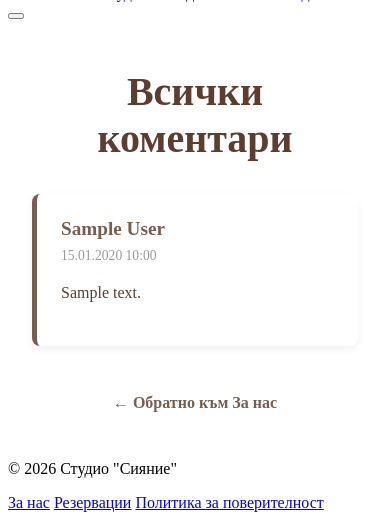
After one commit to Yaneww11/massageProject, a Django app: page /comments/ in a window 390 px wide. The commit adds this page. Shown: the part 378-898 px from the top of the page. Run offline with Django 5.2, Linux system fonts and the light colour scheme; tables that the repository leaves empty hold one stand-in row (values such as "Sample post").

Commit message:
feat: enhance comment moderation and registration account claiming
- Filter AboutPage comments by is_reviewed=True and limit to 15 newest first.
- Add success message for pending comment reviews.
- Implement AllCommentsView with pagination and dedicated template.
- Allow registration for existing phone numbers without passwords (account claiming).
- Custom Bulgarian error message for registration with already registered phone numbers.
- Update CustomUser admin with missing fieldsets.

```diff
--- a/massageProject/main_app/forms.py
+++ b/massageProject/main_app/forms.py
@@ -55,6 +55,10 @@ class ReservationBaseForm(forms.ModelForm):
             }
         }
 
+    def __init__(self, *args, **kwargs):
+        super().__init__(*args, **kwargs)
+        self.fields['massage'].label_from_instance = lambda obj: f"{obj.name} ({obj.duration_in_minutes} мин)"
+
 class ReservationCreateForm(ReservationBaseForm):
     pass
 
--- a/massageProject/main_app/models.py
+++ b/massageProject/main_app/models.py
@@ -115,6 +115,12 @@ class MessageReservation(models.Model):
 
     objects = ReservationManager()
     all_objects = models.Manager()
+
+    @property
+    def end_time(self):
+        start_dt = datetime.combine(self.date, self.time)
+        duration = timedelta(minutes=self.massage.duration_in_minutes)
+        return (start_dt + duration).time()
 
     def clean(self):
         # Use _id to avoid RelatedObjectDoesNotExist if the field is not set
--- a/massageProject/main_app/urls.py
+++ b/massageProject/main_app/urls.py
@@ -1,7 +1,7 @@
 from django.urls import path, include
 
 from massageProject.main_app.views import Index, MassagesDashboard, ReservationPage, AboutPage, ProfilePage, \
-    MassageDetail, edit_reservation, delete_reservation, PrivacyPolicyView, check_availability
+    MassageDetail, edit_reservation, delete_reservation, PrivacyPolicyView, check_availability, AllCommentsView
 
 urlpatterns = [
     path('', Index.as_view(), name='index'),
@@ -10,6 +10,7 @@ urlpatterns = [
     path('reserve/', ReservationPage.as_view(), name='reservation_page'),
     path('check-availability/', check_availability, name='check_availability'),
     path('about/', AboutPage.as_view(), name='about_page'),
+    path('comments/', AllCommentsView.as_view(), name='all_comments'),
     path('profile/', ProfilePage.as_view(), name='profile_page'),
     path('massage/<int:pk>/', MassageDetail.as_view(), name='massage_detail'),
 
--- a/massageProject/main_app/views.py
+++ b/massageProject/main_app/views.py
@@ -169,7 +169,8 @@ class AboutPage(TemplateView):
         context = super().get_context_data(**kwargs)
         context['masseur'] = Masseur.objects.first()
         context['studio'] = MessageStudio.objects.values('description', 'main_image').first()
-        context['comments'] = Comment.objects.all().order_by('-created_at')[:5]
+        context['comments'] = Comment.objects.filter(is_reviewed=True).order_by('-created_at')[:15]
+        context['total_comments_count'] = Comment.objects.filter(is_reviewed=True).count()
         if 'form' not in context:
             context['form'] = CommentForm()
 
@@ -201,6 +202,7 @@ class AboutPage(TemplateView):
                 comment.user = user
                 comment.author = user.get_full_name() or user.phone_number
             comment.save()
+            messages.success(request, 'Вашият коментар е изпратен успешно и ще бъде публикуван след преглед.')
             return redirect('about_page')
 
         extra = {'form': form}
@@ -208,6 +210,15 @@ class AboutPage(TemplateView):
             extra['name_form'] = name_form
 
         return self.render_to_response(self.get_context_data(**extra))
+
+class AllCommentsView(ListView):
+    model = Comment
+    template_name = 'pages/all_comments.html'
+    context_object_name = 'comments'
+    paginate_by = 15
+
+    def get_queryset(self):
+        return Comment.objects.filter(is_reviewed=True).order_by('-created_at')
 
 class ProfilePage(LoginRequiredMixin, TemplateView):
     template_name = 'pages/my_profile.html'
--- /dev/null
+++ b/templates/pages/all_comments.html
@@ -0,0 +1,103 @@
+{% extends 'base.html' %}
+{% load static %}
+
+{% block content %}
+<link rel="stylesheet" href="{% static 'css/pages/about.css' %}">
+<style>
+    .all-comments-section {
+        max-width: 800px;
+        margin: 3rem auto;
+        padding: 0 1.5rem;
+    }
+    .comment-list {
+        display: flex;
+        flex-direction: column;
+        gap: 1.5rem;
+    }
+    .comment-card {
+        background: #fff;
+        padding: 1.5rem;
+        border-radius: 8px;
+        box-shadow: 0 4px 10px rgba(0,0,0,0.05);
+        border-left: 5px solid #7a5e4d;
+        text-align: left;
+    }
+    .comment-card strong {
+        display: block;
+        font-family: 'Playfair Display', serif;
+        font-size: 1.2rem;
+        color: #7a5e4d;
+        margin-bottom: 0.5rem;
+    }
+    .comment-card .date {
+        font-size: 0.85rem;
+        color: #999;
+        margin-bottom: 0.5rem;
+    }
+    .comment-card p {
+        color: #5c3d2e;
+        line-height: 1.6;
+    }
+    .pagination {
+        margin-top: 3rem;
+        display: flex;
+        justify-content: center;
+        align-items: center;
+        gap: 0.5rem;
+        flex-wrap: wrap;
+    }
+    .pagination a, .pagination span {
+        padding: 0.5rem 1rem;
+        border: 1px solid #7a5e4d;
+        border-radius: 4px;
+        color: #7a5e4d;
+        text-decoration: none;
+        transition: all 0.3s ease;
+    }
+    .pagination a:hover {
+        background: #f9f5f0;
+    }
+    .pagination .current {
+        background: #7a5e4d;
+        color: #fff;
+    }
+</style>
+
+<div class="all-comments-section">
+    <h2 style="text-align: center; color: #5c3d2e; margin-bottom: 2rem; font-family: 'Playfair Display', serif; font-size: 2.5rem;">Всички коментари</h2>
+
+    <div class="comment-list">
+        {% for comment in comments %}
+            <div class="comment-card">
+                <strong>{{ comment.author }}</strong>
+                <div class="date">{{ comment.created_at|date:"d.m.Y H:i" }}</div>
+                <p>{{ comment.content }}</p>
+            </div>
+        {% empty %}
+            <p style="text-align: center;">Все още няма коментари.</p>
+        {% endfor %}
+    </div>
+
+    {% if is_paginated %}
+    <div class="pagination">
+        {% if page_obj.has_previous %}
+            <a href="?page=1">&laquo; Първа</a>
+            <a href="?page={{ page_obj.previous_page_number }}">Предишна</a>
+        {% endif %}
+
+        <span class="current">
+            Страница {{ page_obj.number }} от {{ page_obj.paginator.num_pages }}
+        </span>
+
+        {% if page_obj.has_next %}
+            <a href="?page={{ page_obj.next_page_number }}">Следваща</a>
+            <a href="?page={{ page_obj.paginator.num_pages }}">Последна &raquo;</a>
+        {% endif %}
+    </div>
+    {% endif %}
+
+    <div style="margin-top: 3rem; text-align: center;">
+        <a href="{% url 'about_page' %}" style="color: #7a5e4d; text-decoration: none; font-weight: bold;">&larr; Обратно към За нас</a>
+    </div>
+</div>
+{% endblock %}
--- a/templates/pages/my_profile.html
+++ b/templates/pages/my_profile.html
@@ -23,7 +23,7 @@
                         {% for reservation in active_reservations %}
                             <tr>
                                 <td data-label="Дата">{{ reservation.date|date:"d.m.Y" }}</td>
-                                <td data-label="Час">{{ reservation.time|time:"H:i" }} ч.</td>
+                                <td data-label="Час">{{ reservation.time|time:"H:i" }} - {{ reservation.end_time|time:"H:i" }}</td>
                                 <td data-label="Вид">{{ reservation.massage.name }}</td>
                                 <td data-label="Масажист">{{ reservation.masseur.name }}</td>
                                 <td data-label="Действия">
@@ -56,7 +56,7 @@
                         {% for reservation in past_reservations %}
                             <tr>
                                 <td data-label="Дата">{{ reservation.date|date:"d.m.Y" }}</td>
-                                <td data-label="Час">{{ reservation.time|time:"H:i" }} ч.</td>
+                                <td data-label="Час">{{ reservation.time|time:"H:i" }} - {{ reservation.end_time|time:"H:i" }}</td>
                                 <td data-label="Вид">{{ reservation.massage.name }}</td>
                                 <td data-label="Статус">
                                     <span class="status-badge status-{{ reservation.status }}">
--- a/templates/pages/reservation.html
+++ b/templates/pages/reservation.html
@@ -58,7 +58,7 @@
                     <select id="massage" name="massage" required>
                         {% for massage in form.fields.massage.queryset %}
                             <option value="{{ massage.id }}" {% if form.massage.value|add:"0" == massage.id %}selected{% endif %}>
-                                {{ massage.name }}
+                                {{ massage.name }} ({{ massage.duration_in_minutes }} мин)
                             </option>
                         {% endfor %}
                     </select>
--- a/templates/reservation/edit-reservation.html
+++ b/templates/reservation/edit-reservation.html
@@ -20,7 +20,7 @@
                 <select id="massage" name="massage" required>
                     {% for massage in form.fields.massage.queryset %}
                         <option value="{{ massage.id }}" {% if form.massage.value|add:"0" == massage.id %}selected{% endif %}>
-                            {{ massage.name }}
+                            {{ massage.name }} ({{ massage.duration_in_minutes }} мин)
                         </option>
                     {% endfor %}
                 </select>
```
Also changed, not shown: massageProject/accounts/admin.py (+10 -0 lines), massageProject/accounts/forms.py (+29 -18 lines), massageProject/main_app/tests_comments.py (added, +85 -0 lines), templates/pages/about.html (+7 -0 lines).
